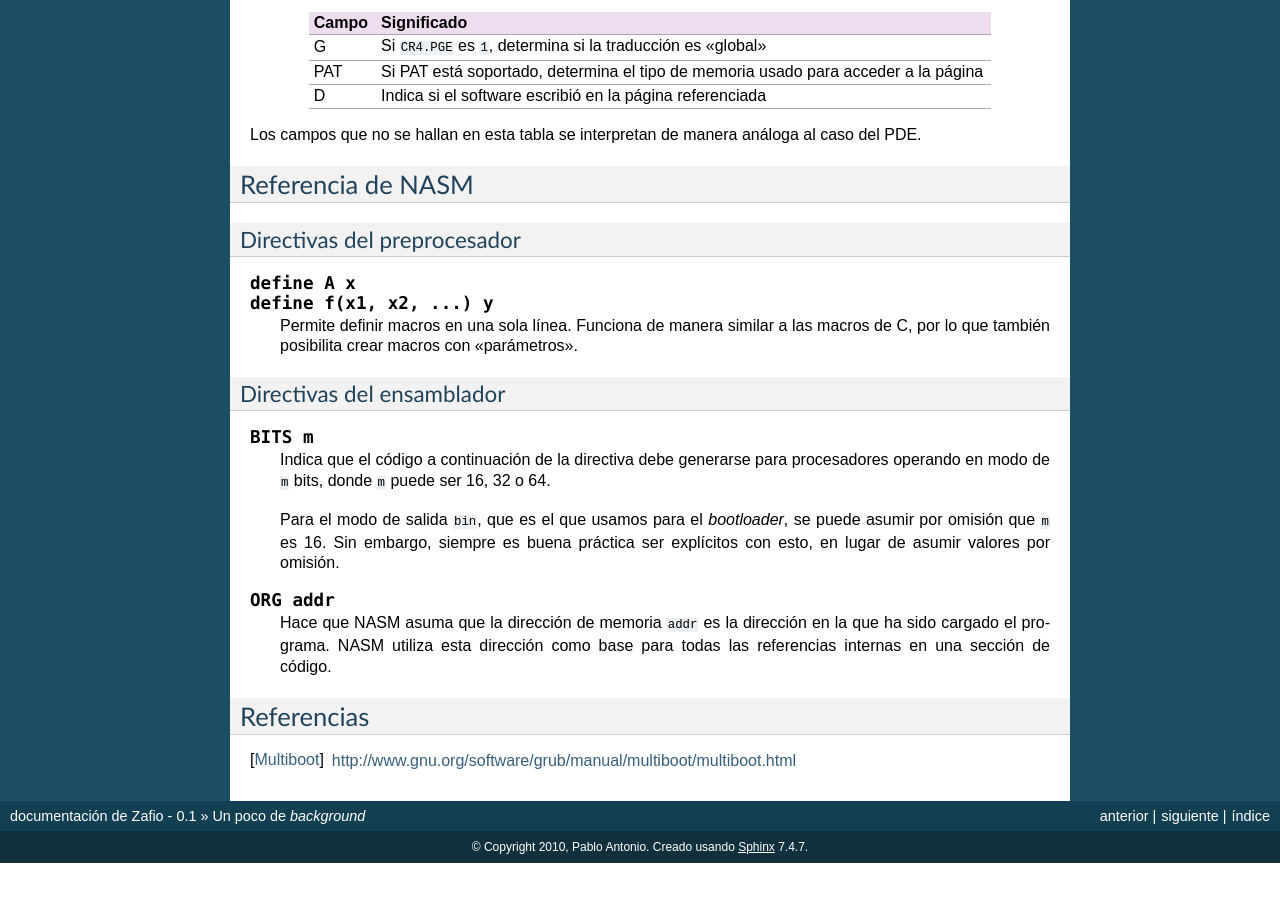
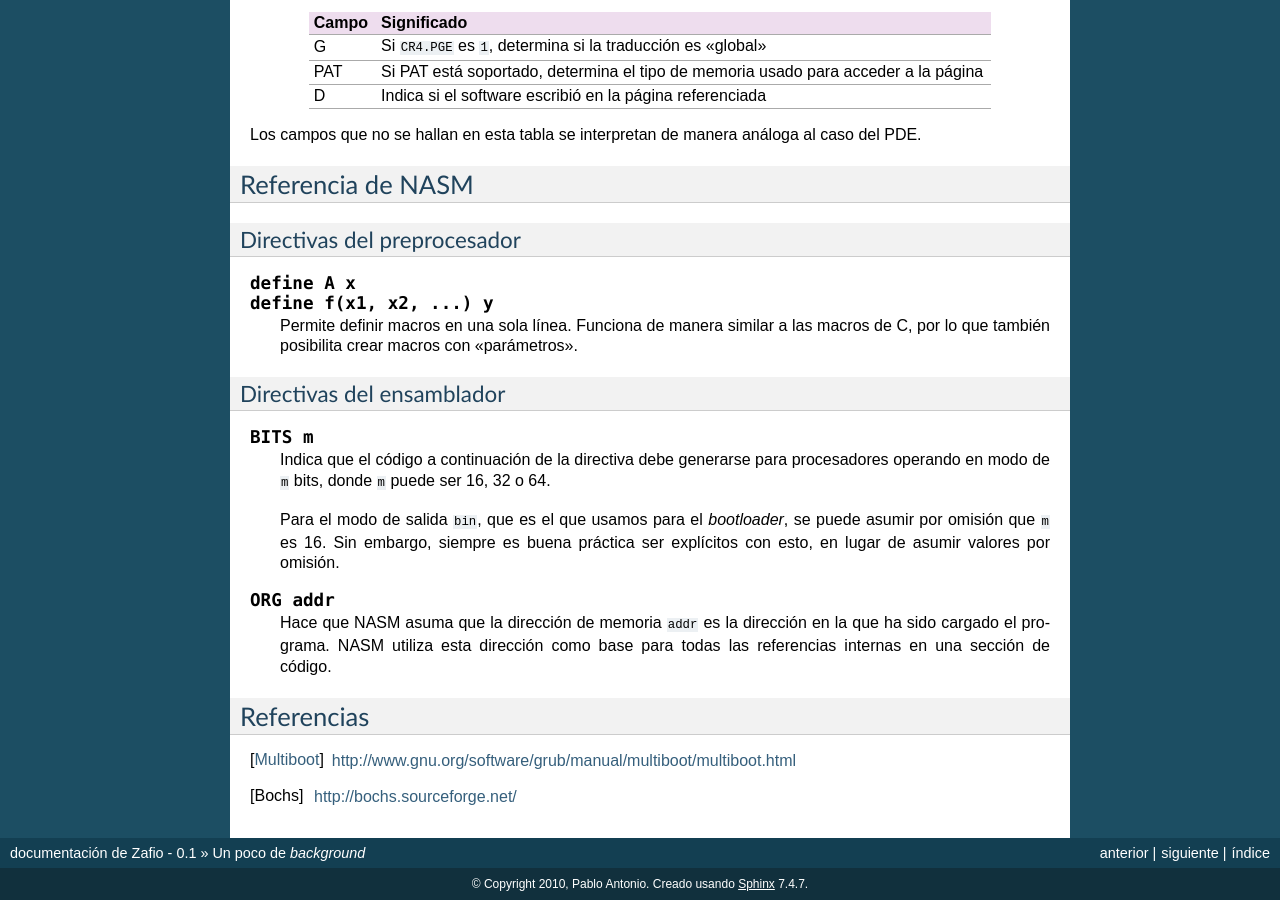
Before and after one commit to crazy2k/zafio, a Sphinx documentation site: the page built from doc/background.rst, in a window 1280 px wide and 900 px high, scrolled down 4640 px. Built offline with Sphinx 7.4.7, drawn with Linux system fonts in a browser that asks for light colours; formulas are drawn with MathJax 3; before the commit the page ends 5503 px from its top, so only the background shows below that.

Commit message:
Agregar referencia de Bochs

```diff
--- a/doc/background.rst
+++ b/doc/background.rst
@@ -377,3 +377,5 @@ Referencias
 
 .. [Multiboot]
     http://www.gnu.org/software/grub/manual/multiboot/multiboot.html
+.. [Bochs]
+    http://bochs.sourceforge.net/
```
